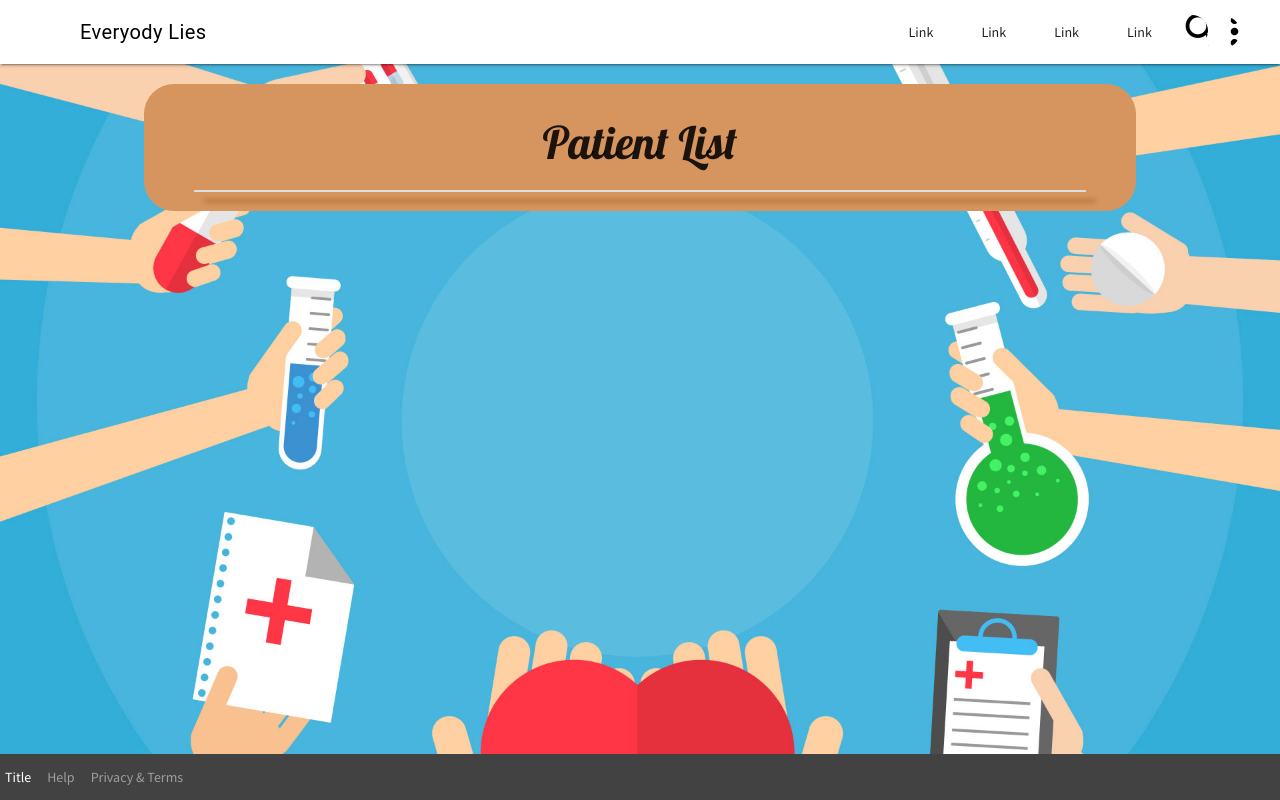
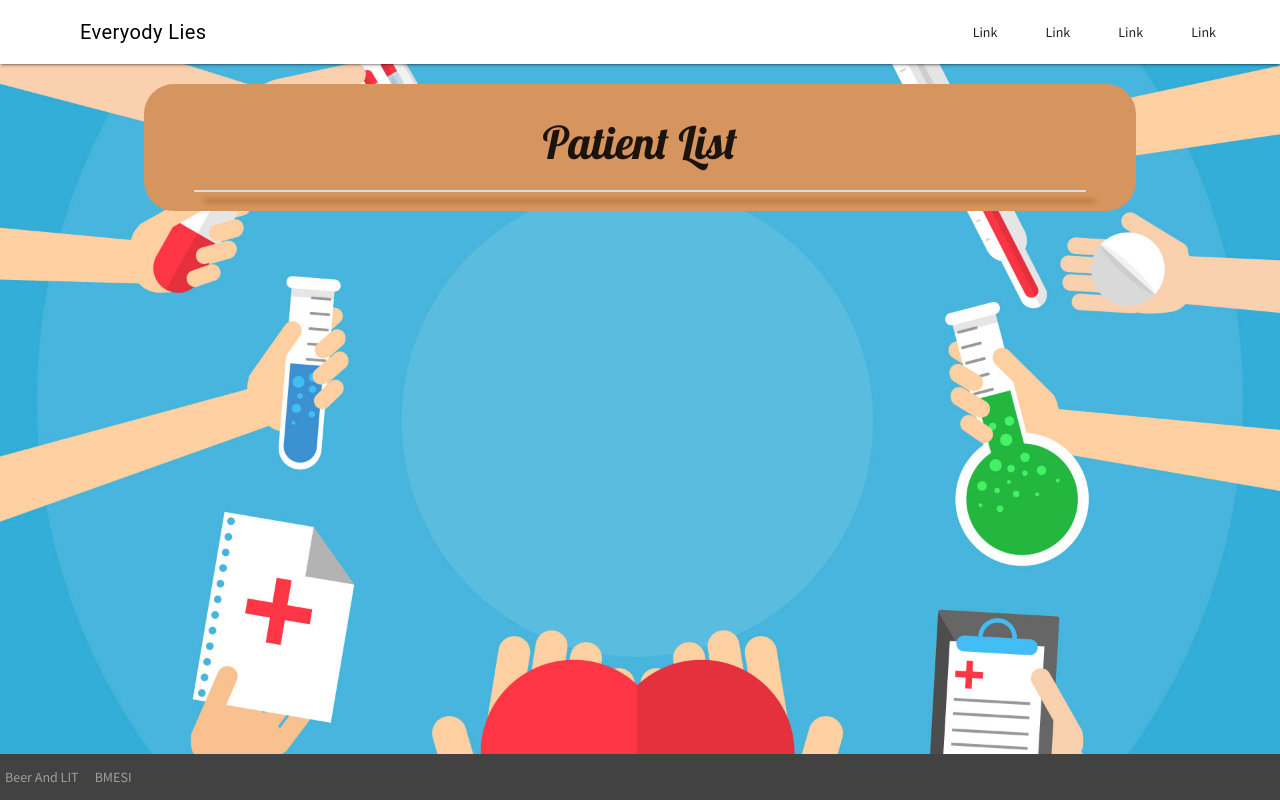
Before and after one commit to alangaurav/Everybody-Lies, a Flask app: page /index in a window 1280 px wide. Run offline with Flask 2, Linux system fonts and the light colour scheme; data that the repository does not hold is empty; some libraries are stand-ins or nearby versions.

Commit message:
Added Requirements

```diff
--- a/app/static/css/style.css
+++ b/app/static/css/style.css
@@ -12,6 +12,19 @@ NOT USING THIS*/
 @import 'https://fonts.googleapis.com/css?family=Lobster';
 @import 'https://fonts.googleapis.com/css?family=Bree+Serif';
 @import 'https://fonts.googleapis.com/css?family=Source+Sans+Pro';
+
+a {
+	cursor: pointer!important;
+}
+
+.green {
+
+	color: #91EB76;
+}
+
+.strike {
+	text-decoration: line-through;
+}
 
 .theHeader {
   background-position: center;
@@ -222,7 +235,6 @@ form input[type="radio"]:empty ~ label {
 	float: left;
 	line-height: 2.5em;
 	text-indent: 3.25em;
-	margin-top: 2em;
 	cursor: pointer;
 	-webkit-user-select: none;
 	-moz-user-select: none;
@@ -252,6 +264,16 @@ form input[type="radio"]:checked ~ label:before {
 form input[type="radio"]:checked ~ label {
 	color: #777;
 }
+
+form input.mdl-button[type="submit"] {
+	margin-left: 60px;
+	margin-top: 20px !important;
+}
+
+form button {
+	margin-top: 20px !important;
+}
+
 
 @media screen and (min-width: 360px) {
 
--- a/app/templates/index.html
+++ b/app/templates/index.html
@@ -22,20 +22,6 @@
 	        <a class="mdl-navigation__link" href="">Link</a>
 	        <a class="mdl-navigation__link" href="">Link</a>
 	        <a class="mdl-navigation__link" href="">Link</a>
-	        <div class="mdl-textfield mdl-js-textfield mdl-textfield--expandable
-                  mdl-textfield--floating-label mdl-textfield--align-right">
-		        <label class="mdl-button mdl-js-button mdl-button--icon"
-		               for="waterfall-exp">
-		          <i class="material-icons">search</i>
-		        </label>
-		        <div class="mdl-textfield__expandable-holder">
-		          <input class="mdl-textfield__input" type="text" name="sample"
-		                 id="waterfall-exp">
-		        </div>
-	        </div>
-	        <button id="demo-menu-lower-right" class="mdl-button mdl-js-button mdl-button--icon">
-			  <i class="material-icons">more_vert</i>
-			</button>
 			<ul class="mdl-menu mdl-menu--bottom-right mdl-js-menu mdl-js-ripple-effect"
 			    for="demo-menu-lower-right">
 			  <li class="mdl-menu__item">Some Action</li>
@@ -50,10 +36,10 @@
 	    <img src="{{url_for('static',filename='image/user.png')}}" class="user-avatar">
           <div class="user-dropdown">
             <span>More User Options</span>
-            <button id="info" class="mdl-button mdl-js-button mdl-js-ripple-effect mdl-button--icon">
+            <a id="info" class="mdl-button mdl-js-button mdl-js-ripple-effect mdl-button--icon" href="#">
               <i class="material-icons" role="presentation">arrow_drop_down</i>
               <span class="visuallyhidden"></span>
-            </button>
+            </a>
             <ul class="mdl-menu mdl-menu--bottom-right mdl-js-menu mdl-js-ripple-effect" for="info">
               <li class="mdl-menu__item">Option One</li>
               <li class="mdl-menu__item">Option Two</li>
@@ -78,39 +64,9 @@
 		  		<ul class="list">
 		  		{%for patient in patients%}
 					<li><span>{{patient.name}}</span>
-					<button class="mdl-button mdl-js-button mdl-button--raised mdl-js-ripple-effect mdl-button--colored modal__trigger" data-modal="#modal9">
+					<button class="mdl-button mdl-js-button mdl-button--raised mdl-js-ripple-effect mdl-button--colored right">
 					  Button
 					</button>
-					<div id="modal9" class="modal modal__bg">
-				        <div class="modal__dialog">
-				          <div class="modal__content">
-				            <div class="modal__header">
-				              <div class="modal__title">
-				                <h2 class="modal__title-text">Question</h2>
-				              </div>
-				              <span class="mdl-button mdl-button--icon mdl-js-button  material-icons  modal__close"></span>
-				            </div>
-				            <div class="modal__text">
-				              <p>
-				               {%for gk in patient.gk_questions%}
-				               	{{gk.question}}
-				               {%endfor%}
-				               <form>
-								  <div class="mdl-textfield mdl-js-textfield">
-								    <input class="mdl-textfield__input" type="text" id="answer">
-								    <label class="mdl-textfield__label" for="answer">Answer</label>
-								  </div>
-						   		</form>
-				              </p>
-				            </div>
-				            <div class="modal__footer">
-				              <a class="mdl-button mdl-button--colored mdl-js-button  modal__close">
-				                Submit
-				              </a>
-				            </div>
-				          </div>
-				        </div>
-				      </div>
 					</li>
 				{%endfor%}
 		  		</ul>
@@ -119,10 +75,10 @@
 	  </main>
 	  <footer class="mdl-mini-footer">
 	  <div class="mdl-mini-footer__left-section">
-	    <div class="mdl-logo">Title</div>
+	    <div class="mdl-logo"></div>
 	    <ul class="mdl-mini-footer__link-list">
-	      <li><a href="#">Help</a></li>
-	      <li><a href="#">Privacy & Terms</a></li>
+	      <li><a href="https://github.com/catatonia">Beer And LIT</a></li>
+	      <li><a href="https://www.youtube.com/watch?v=QK8mJJJvaes">BMESI</a></li>
 	    </ul>
 	  </div>
 	</footer>
--- a/requirements.txt
+++ b/requirements.txt
@@ -1,6 +1,7 @@
 click==6.6
 decorator==4.0.10
 Flask==0.11.1
+Flask-Admin==1.4.2
 Flask-Login==0.3.2
 Flask-SQLAlchemy==2.1
 Flask-Triangle==0.5.4
@@ -15,7 +16,7 @@ pkg-resources==0.0.0
 rauth==0.7.2
 requests==2.11.1
 six==1.10.0
-SQLAlchemy==1.0.15
+SQLAlchemy==1.1.1
 sqlalchemy-migrate==0.10.0
 sqlparse==0.2.1
 Tempita==0.5.2
```
Also changed, not shown: app/templates/mcq.html (+5 -23 lines).
